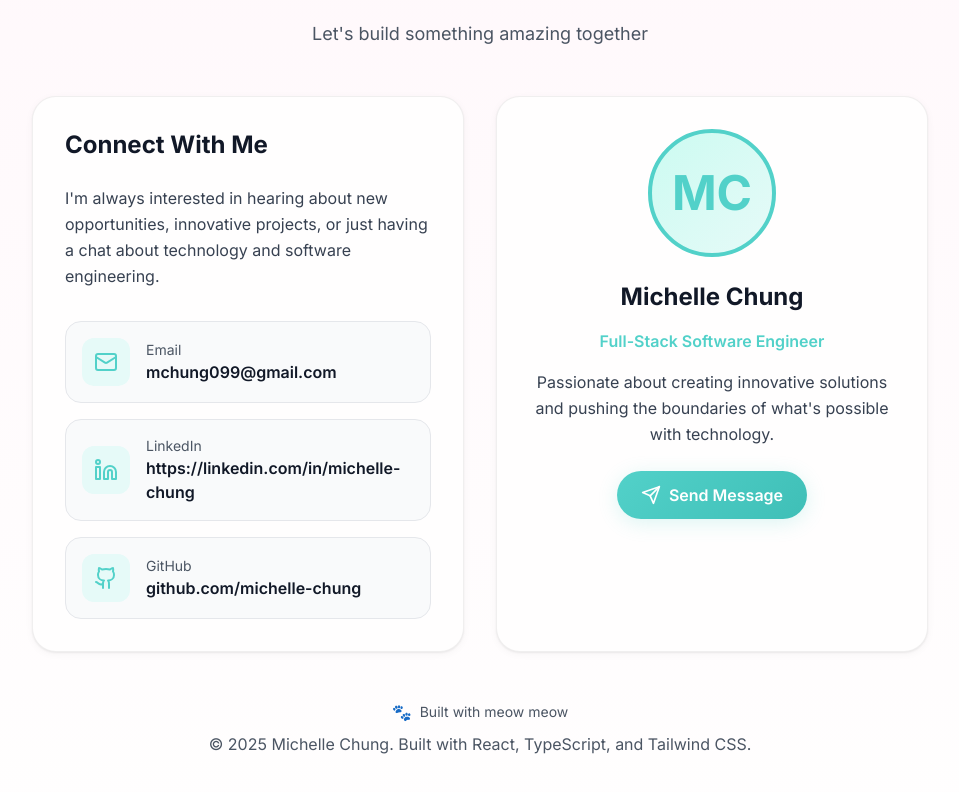
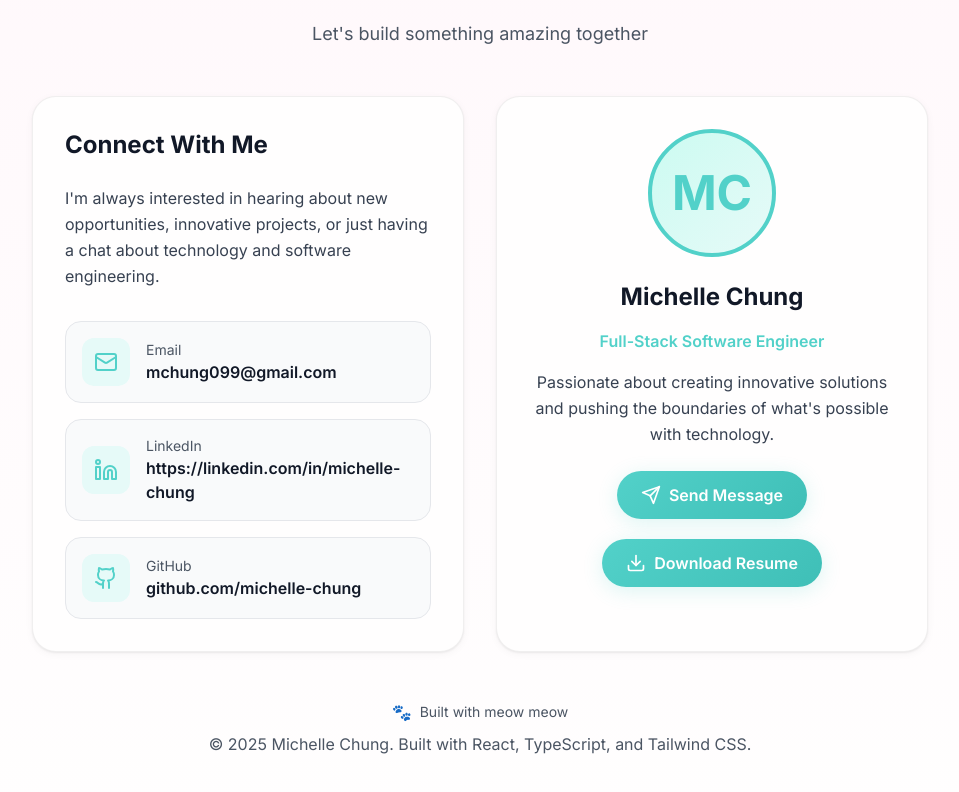
Before and after one commit to michellechung099/full-stack-portfolio, a React (Vite) app: page / in a window 1280 px wide. Shown: the part 9392-10184 px from the top of the page, without its empty margins (160-1119 px from the left). Built offline with nearby package versions, Linux system fonts and the light colour scheme.

Commit message:
added resume file

```diff
--- a/src/App.tsx
+++ b/src/App.tsx
@@ -37,7 +37,7 @@ function App() {
   }, []);
 
   return (
-    <div className="min-h-screen text-gray-900 dark:text-gray-100 bg-[#FFF8FB] dark:bg-gray-900 transition-colors duration-300">
+    <div className="min-h-screen text-gray-900 dark:text-gray-100 dark:bg-gray-900 transition-colors duration-300">
       <Navigation />
       <Hero />
       <About />
--- a/src/components/Contact.tsx
+++ b/src/components/Contact.tsx
@@ -1,4 +1,4 @@
-import { Mail, Linkedin, Github, Send, Sparkles, Cat } from "lucide-react";
+import { Mail, Linkedin, Github, Send, Sparkles, Cat, Download } from "lucide-react";
 
 export default function Contact() {
   return (
@@ -108,6 +108,14 @@ export default function Contact() {
                 <Send size={20} />
                 Send Message
               </a>
+              <a
+                href="/resume.pdf"
+                download="Michelle_Chung_Resume.pdf"
+                className="mt-5 btn-gradient inline-flex items-center gap-2 px-6 py-3 text-white font-semibold"
+              >
+                <Download size={20} />
+                Download Resume
+              </a>
             </div>
           </div>
         </div>
```
Also changed, not shown: 1 other file (tests, documents, lock files or other folders).
